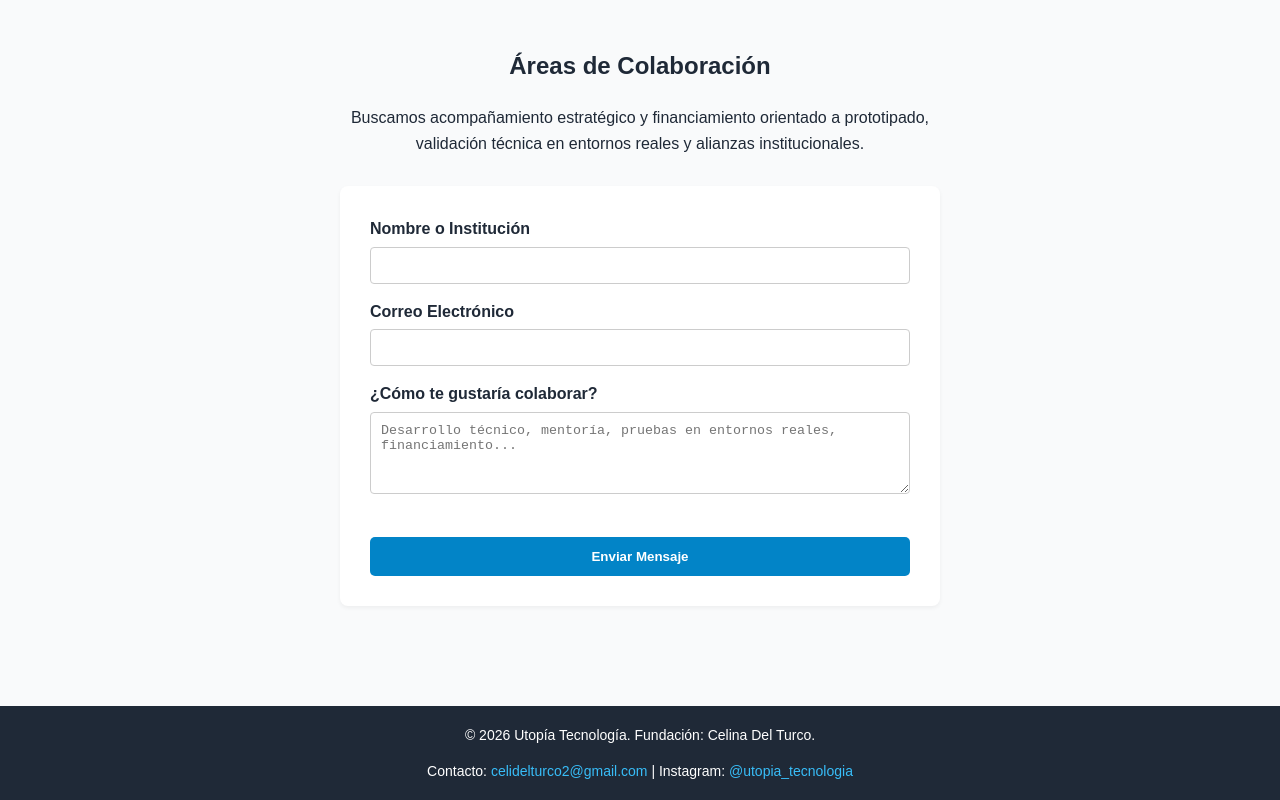
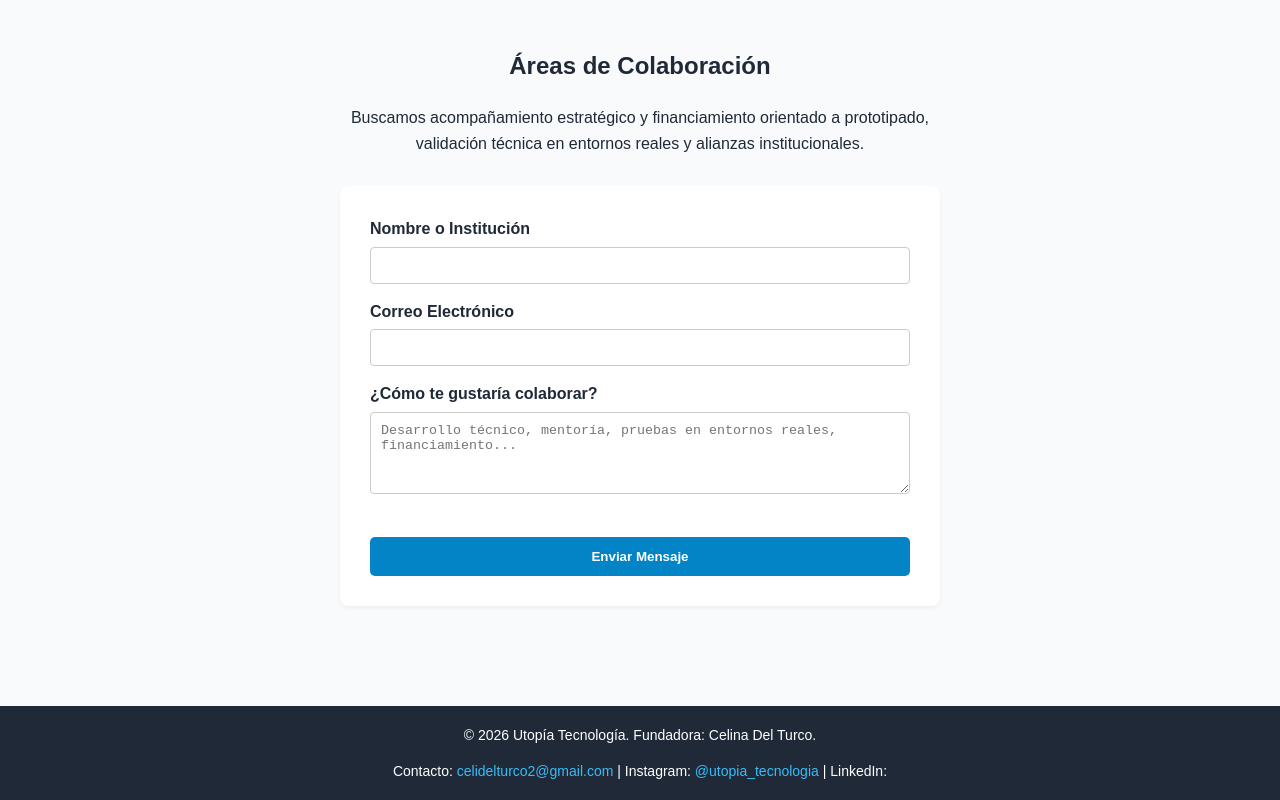
Before and after one commit to josecastineiras/utopiatec-landing, a plain HTML site: page index.html in a window 1280 px wide. Shown: the part 1366-2166 px from the top of the page. Drawn offline with Linux system fonts and the light colour scheme.

Commit message:
Update index.html

```diff
--- a/index.html
+++ b/index.html
@@ -158,8 +158,8 @@
     </section>
 
     <footer>
-        <p>&copy; 2026 Utopía Tecnología. Fundación: Celina Del Turco.</p>
-        <p>Contacto: <a href="mailto:celidelturco2@gmail.com">celidelturco2@gmail.com</a> | Instagram: <a href="https://www.instagram.com/utopia_tecnologia/" target="_blank">@utopia_tecnologia</a></p>
+        <p>&copy; 2026 Utopía Tecnología. Fundadora: Celina Del Turco.</p>
+        <p>Contacto: <a href="mailto:celidelturco2@gmail.com">celidelturco2@gmail.com</a> | Instagram: <a href="https://www.instagram.com/utopia_tecnologia/" target="_blank">@utopia_tecnologia</a> | LinkedIn: <a href="https://www.linkedin.com/in/celi-del-turco/</a>  </p>
     </footer>
 
 </body>
```
